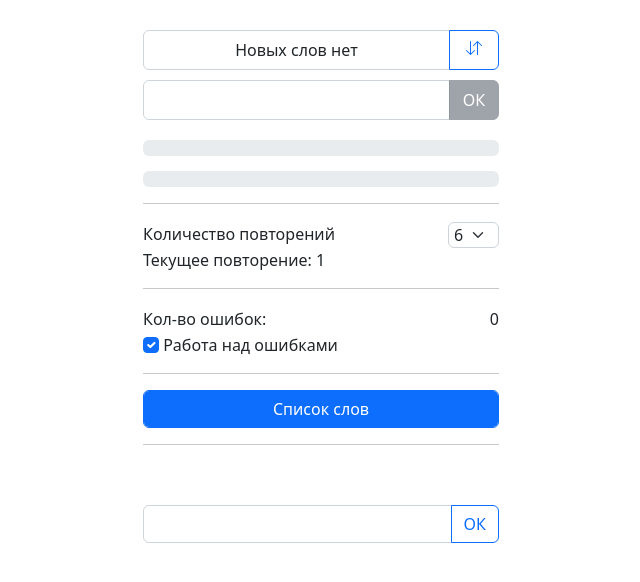
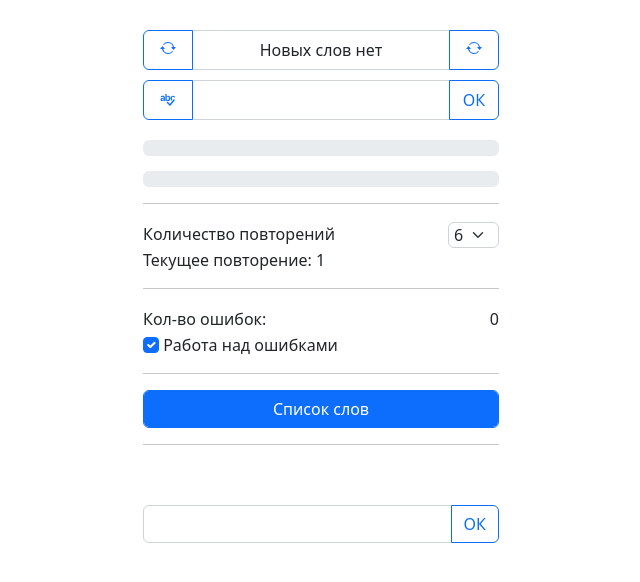
Before and after one commit to TVDAnilov/WriteWord, a Django app: page /LearnNewWords in a window 1280 px wide. Shown: the part 58-640 px from the top of the page, without its empty margins (319-959 px from the left). Run offline with Django 4.2, Linux system fonts and the light colour scheme; the visitor is signed in with stand-in values (Sample User, id 1); data that the repository does not hold is empty.

Commit message:
Добавил кнопку 'опечатка'

```diff
--- a/djangoProject/main/static/main/CSS/index.css
+++ b/djangoProject/main/static/main/CSS/index.css
@@ -266,7 +266,7 @@
     text-align: left;
 }
 
-#err_ok_prompt_new_learn_btn, #revers_words{
+.err_ok_prompt_new_learn_btn, .revers_words{
     height: 40px;
     width: 50px;
 }
--- a/djangoProject/main/static/main/JS/index.js
+++ b/djangoProject/main/static/main/JS/index.js
@@ -155,7 +155,7 @@
     var engword_input = document.getElementById('input_word_learn_new').value.toLowerCase();
     engword_input = engword_input.trim();
 
-    for (let i = 0; i < errors.length; i++){
+    for (let i = 0; i < errors.length; i++) {
         //console.log("errors = ", errors[i]);
     }
 
@@ -336,3 +336,13 @@
 }
 
 addEventListener("keydown", enter_down);
+
+function button_typo_click() {
+    error_count = error_count - 1;
+    errors[index]--;
+    document.getElementById('input_word_learn_new').removeAttribute('class');
+    document.getElementById('input_word_learn_new').setAttribute('class', 'form-control');
+    document.getElementById('input_word_learn_new').value = "";
+
+    document.getElementById('count_errors').innerHTML = error_count.toString();
+}
--- a/djangoProject/main/templates/main/write_Word_Form.html
+++ b/djangoProject/main/templates/main/write_Word_Form.html
@@ -4,26 +4,45 @@
 
 
         <div class="row justify-content-center">
-            <div class="col-12  col-sm-8 col-md-6 col-lg-4 col-xl-4 col-xxl-3">
+            <div class="col-12  col-sm-8 col-md-6 col-lg-5 col-xl-4 col-xxl-4">
                 <div class="input_word_div">
                     <div class="label_word_div input-group">
+                        <button  onclick="button_revers_word_click()" type="button"
+                                class="btn btn-outline-primary revers_words">
+                            <svg xmlns="http://www.w3.org/2000/svg" width="16" height="16" fill="currentColor"
+                                 class="bi bi-arrow-repeat" viewBox="0 0 16 16">
+                                <path d="M11.534 7h3.932a.25.25 0 0 1 .192.41l-1.966 2.36a.25.25 0 0 1-.384 0l-1.966-2.36a.25.25 0 0 1 .192-.41zm-11 2h3.932a.25.25 0 0 0 .192-.41L2.692 6.23a.25.25 0 0 0-.384 0L.342 8.59A.25.25 0 0 0 .534 9z"/>
+                                <path fill-rule="evenodd"
+                                      d="M8 3c-1.552 0-2.94.707-3.857 1.818a.5.5 0 1 1-.771-.636A6.002 6.002 0 0 1 13.917 7H12.9A5.002 5.002 0 0 0 8 3zM3.1 9a5.002 5.002 0 0 0 8.757 2.182.5.5 0 1 1 .771.636A6.002 6.002 0 0 1 2.083 9H3.1z"/>
+                            </svg>
+                        </button>
                         <input for="input_word_learn_new" readonly class="form-control"
                                id="input_word_learn_new_label" aria-describedby="revers_words">
-                        <button id="revers_words" onclick="button_revers_word_click()" type="button"
-                                class="btn btn-outline-primary">
-                            <svg id="reverse_icon" xmlns="http://www.w3.org/2000/svg" width="16" height="16"
-                                 fill="currentColor"
-                                 class="bi bi-arrow-down-up" viewBox="0 0 16 16">
+                        <button onclick="button_revers_word_click()" type="button"
+                                class="btn btn-outline-primary revers_words">
+                            <svg xmlns="http://www.w3.org/2000/svg" width="16" height="16" fill="currentColor"
+                                 class="bi bi-arrow-repeat" viewBox="0 0 16 16">
+                                <path d="M11.534 7h3.932a.25.25 0 0 1 .192.41l-1.966 2.36a.25.25 0 0 1-.384 0l-1.966-2.36a.25.25 0 0 1 .192-.41zm-11 2h3.932a.25.25 0 0 0 .192-.41L2.692 6.23a.25.25 0 0 0-.384 0L.342 8.59A.25.25 0 0 0 .534 9z"/>
                                 <path fill-rule="evenodd"
-                                      d="M11.5 15a.5.5 0 0 0 .5-.5V2.707l3.146 3.147a.5.5 0 0 0 .708-.708l-4-4a.5.5 0 0 0-.708 0l-4 4a.5.5 0 1 0 .708.708L11 2.707V14.5a.5.5 0 0 0 .5.5zm-7-14a.5.5 0 0 1 .5.5v11.793l3.146-3.147a.5.5 0 0 1 .708.708l-4 4a.5.5 0 0 1-.708 0l-4-4a.5.5 0 0 1 .708-.708L4 13.293V1.5a.5.5 0 0 1 .5-.5z"/>
+                                      d="M8 3c-1.552 0-2.94.707-3.857 1.818a.5.5 0 1 1-.771-.636A6.002 6.002 0 0 1 13.917 7H12.9A5.002 5.002 0 0 0 8 3zM3.1 9a5.002 5.002 0 0 0 8.757 2.182.5.5 0 1 1 .771.636A6.002 6.002 0 0 1 2.083 9H3.1z"/>
                             </svg>
                         </button>
                     </div>
                     <div class="input_word input-group">
-                        <input type="password" autocomplete="off" autocorrect="off" spellcheck="false" id="input_word_learn_new" class="form-control"
+                        <button type="button" onclick="button_typo_click()"
+                                class="btn btn-outline-primary err_ok_prompt_new_learn_btn" type="button">
+                            <svg xmlns="http://www.w3.org/2000/svg" width="16" height="16" fill="currentColor"
+                                 class="bi bi-spellcheck" viewBox="0 0 16 16">
+                                <path d="M8.217 11.068c1.216 0 1.948-.869 1.948-2.31v-.702c0-1.44-.727-2.305-1.929-2.305-.742 0-1.328.347-1.499.889h-.063V3.983h-1.29V11h1.27v-.791h.064c.21.532.776.86 1.499.86zm-.43-1.025c-.66 0-1.113-.518-1.113-1.28V8.12c0-.825.42-1.343 1.098-1.343.684 0 1.075.518 1.075 1.416v.45c0 .888-.386 1.401-1.06 1.401zm-5.583 1.035c.767 0 1.201-.356 1.406-.737h.059V11h1.216V7.519c0-1.314-.947-1.783-2.11-1.783C1.355 5.736.75 6.42.69 7.27h1.216c.064-.323.313-.552.84-.552.527 0 .864.249.864.771v.464H2.346C1.145 7.953.5 8.568.5 9.496c0 .977.693 1.582 1.704 1.582zm.42-.947c-.44 0-.845-.235-.845-.718 0-.395.269-.684.84-.684h.991v.538c0 .503-.444.864-.986.864zm8.897.567c-.577-.4-.9-1.088-.9-1.983v-.65c0-1.42.894-2.338 2.305-2.338 1.352 0 2.119.82 2.139 1.806h-1.187c-.04-.351-.283-.776-.918-.776-.674 0-1.045.517-1.045 1.328v.625c0 .468.121.834.343 1.067l-.737.92z"/>
+                                <path d="M14.469 9.414a.75.75 0 0 1 .117 1.055l-4 5a.75.75 0 0 1-1.116.061l-2.5-2.5a.75.75 0 1 1 1.06-1.06l1.908 1.907 3.476-4.346a.75.75 0 0 1 1.055-.117z"/>
+                            </svg>
+
+                        </button>
+                        <input type="password" autocomplete="off" autocorrect="off" spellcheck="false"
+                               id="input_word_learn_new" class="form-control"
                                aria-describedby="err_ok_prompt_new_learn_btn" onclick="input_is_invalid_click()">
-                        <button id="err_ok_prompt_new_learn_btn" type="button" onclick="button_word_click()"
-                                class="btn btn-outline-primary" type="button"> ОК
+                        <button  type="button" onclick="button_word_click()"
+                                class="btn btn-outline-primary err_ok_prompt_new_learn_btn" type="button"> ОК
                         </button>
                     </div>
                 </div>
@@ -31,14 +50,15 @@
         </div>
 
         <div class="row justify-content-center progress_bar_margin">
-            <div class="col-12  col-sm-8 col-md-6 col-lg-4 col-xl-4 col-xxl-3">
+            <div class="col-12  col-sm-8 col-md-6 col-lg-5 col-xl-4 col-xxl-4">
                 <div class="progress ">
                     <div class="progress-bar" role="progressbar" style="width: 0%" aria-label="Текущий круг"
                          aria-valuenow="25" aria-valuemin="0" aria-valuemax="100" id="current_round_progress"></div>
                 </div>
                 <div class="margin_top"></div>
                 <div class="progress">
-                    <div id="total_progress" class="progress-bar bg-success" role="progressbar" style="width: 0%" aria-label="Общий прогресс"
+                    <div id="total_progress" class="progress-bar bg-success" role="progressbar" style="width: 0%"
+                         aria-label="Общий прогресс"
                          aria-valuenow="25" aria-valuemin="0" aria-valuemax="100"></div>
                 </div>
                 <hr>
@@ -46,7 +66,7 @@
         </div>
 
         <div class="row justify-content-center">
-            <div class="col-12  col-sm-8 col-md-6 col-lg-4 col-xl-4 col-xxl-3">
+            <div class="col-12  col-sm-8 col-md-6 col-lg-5 col-xl-4 col-xxl-4">
                 <div class="new_learn_param_part1">
                     <div>
                         <label for="number_repetitions_Sel">Количество повторений</label>
@@ -74,14 +94,15 @@
         </div>
 
         <div class="row justify-content-center">
-            <div class="col-12  col-sm-8 col-md-6 col-lg-4 col-xl-4 col-xxl-3">
+            <div class="col-12  col-sm-8 col-md-6 col-lg-5 col-xl-4 col-xxl-4">
                 <div class="new_learn_param_part2">
                     <div class="count_errors">
                         <label class="form-check-label">Кол-во ошибок: </label>
                         <span id="count_errors">0</span>
                     </div>
                     <div class="check_err_work">
-                        <input type="checkbox" name="word_err_checkbox" class="form-check-input" id="checkbox_err_work" checked/>
+                        <input type="checkbox" name="word_err_checkbox" class="form-check-input" id="checkbox_err_work"
+                               checked/>
                         <label class="form-check-label" for="checkbox_err_work">Работа над ошибками</label>
                     </div>
                 </div>
@@ -89,7 +110,7 @@
             </div>
         </div>
         <div class="row justify-content-center">
-            <div class="col-12  col-sm-8 col-md-6 col-lg-4 col-xl-4 col-xxl-3">
+            <div class="col-12  col-sm-8 col-md-6 col-lg-5 col-xl-4 col-xxl-4">
                 <div class="new_words_to_learn_div">
                     <button id="collapse_learn_words_new_btn" class="btn btn-primary form-control" type="button"
                             data-bs-toggle="collapse"
@@ -107,7 +128,7 @@
             </div>
         </div>
         <div class="row justify-content-center">
-            <div class="col-12  col-sm-8 col-md-6 col-lg-4 col-xl-4 col-xxl-3">
+            <div class="col-12  col-sm-8 col-md-6 col-lg-5 col-xl-4 col-xxl-4">
                 <div class="input_word_div">
                     <div class="label_word_div">
                         <label for="input_word_learn_new_tranclate" class=""
```
